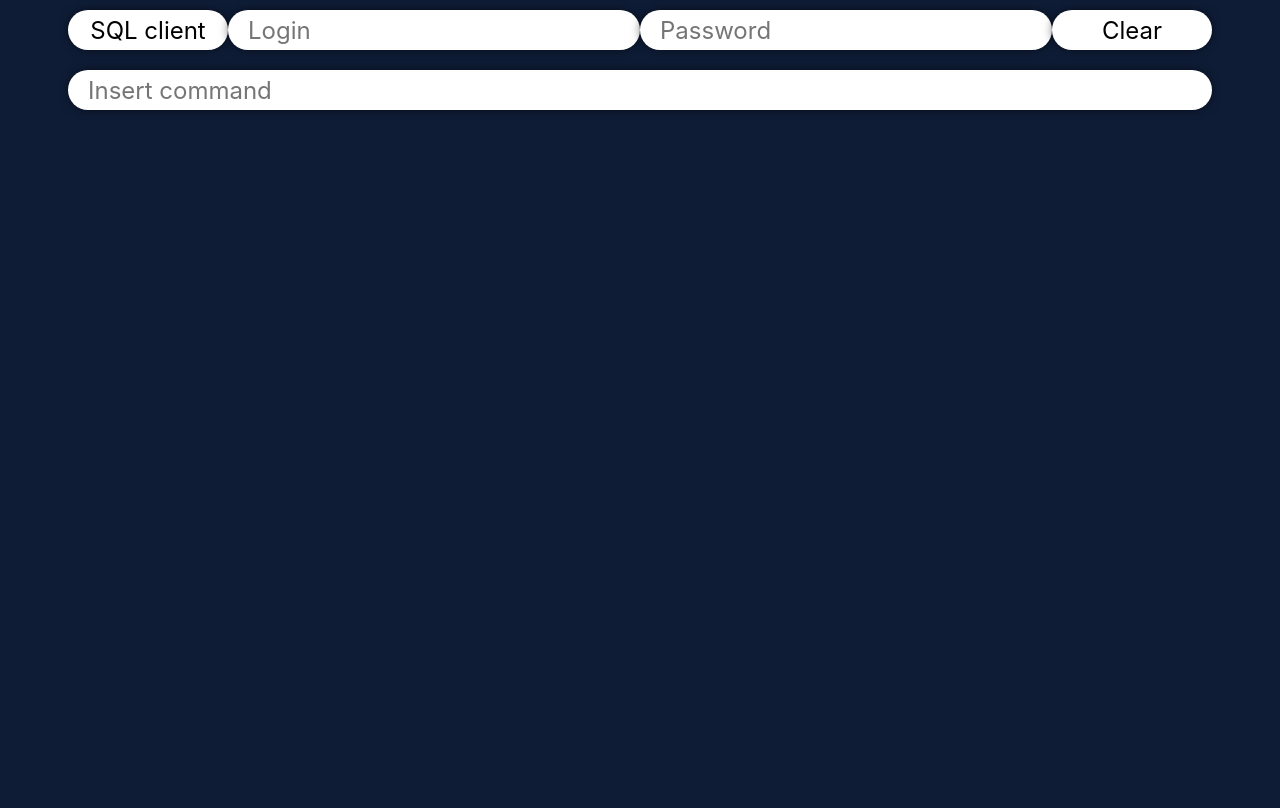
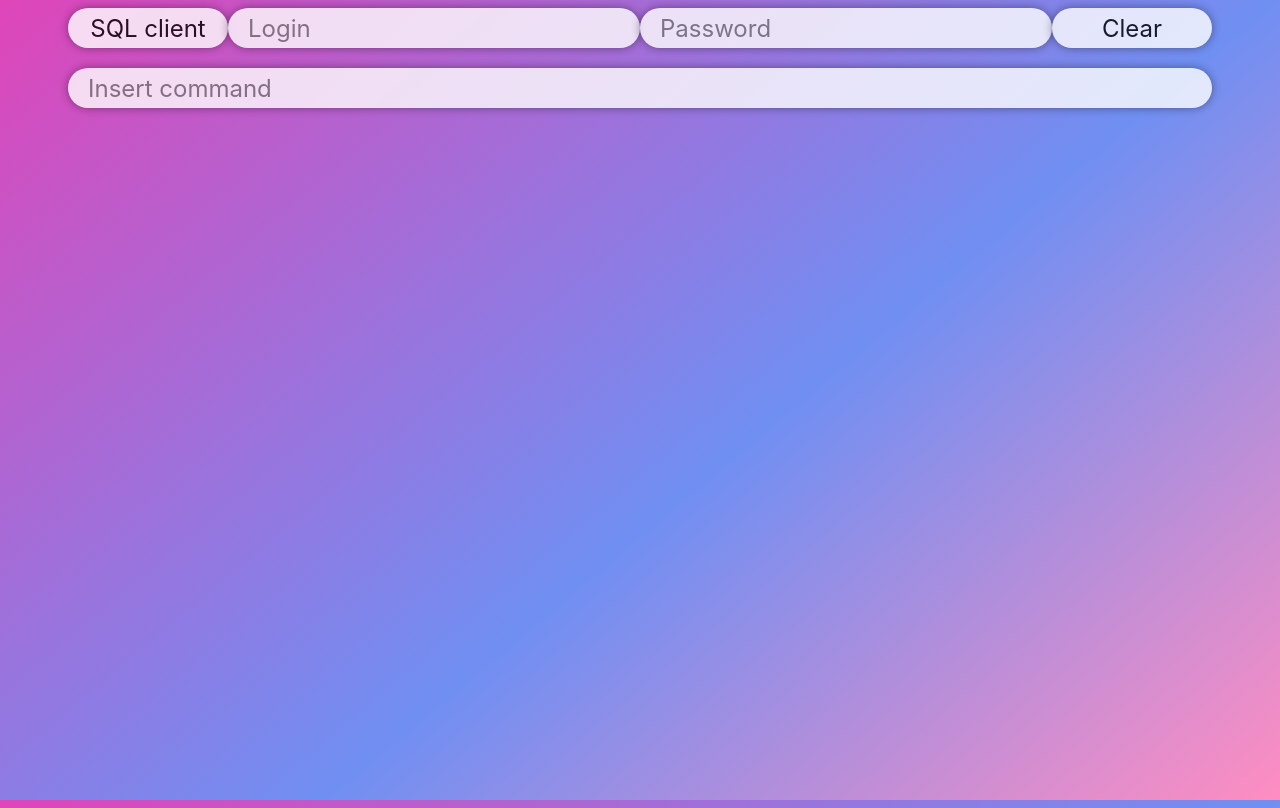
Before and after one commit to mrognor/SQL_WebClient, a plain HTML site: page index.html in a window 1280 px wide. Drawn offline with Linux system fonts and the light colour scheme; a web font is replaced by a local one.

Commit message:
New design

```diff
--- a/styles/style.css
+++ b/styles/style.css
@@ -6,10 +6,14 @@
 html,
 body {
   font: 400 24px "Inter", sans-serif;
-  background-color: #0E1C36;
   border-radius: 32px;
-  margin-top: 5px;
   padding: 0 30px 0 30px;
+  height: 100%;
+}
+
+html {
+  background: rgb(223, 69, 185);
+  background: linear-gradient(140deg, rgb(223, 69, 185) 0%, rgb(112, 143, 242) 57%, rgb(255, 141, 193) 100%);
 }
 
 .header {
@@ -28,6 +32,7 @@ body {
   box-shadow: 0 0 10px rgba(0, 0, 0, 0.5);
   min-width: 160px;
   min-height: 40px;
+  opacity: 80%;
 }
 .header__button {
   background-color: white;
@@ -39,6 +44,7 @@ body {
   box-shadow: 0 0 10px rgba(0, 0, 0, 0.5);
   min-width: 160px;
   min-height: 40px;
+  opacity: 80%;
   cursor: pointer;
 }
 .header__button:hover {
@@ -62,6 +68,7 @@ input {
   box-shadow: 0 0 10px rgba(0, 0, 0, 0.5);
   min-width: 160px;
   min-height: 40px;
+  opacity: 80%;
   box-sizing: border-box;
   padding: 0 20px 0 20px;
   min-width: 160px;
@@ -71,8 +78,9 @@ input {
 }
 
 .output {
+  margin-top: 20px;
   box-shadow: 0 0 10px rgba(0, 0, 0, 0.5);
-  margin-top: 20px;
+  border-radius: 32px;
 }
 .output__command {
   background-color: white;
@@ -84,6 +92,7 @@ input {
   box-shadow: 0 0 10px rgba(0, 0, 0, 0.5);
   min-width: 160px;
   min-height: 40px;
+  opacity: 80%;
   justify-content: left;
   padding: 0 20px 0 20px;
   border-radius: 32px 32px 0 0;
@@ -99,9 +108,10 @@ input {
   box-shadow: 0 0 10px rgba(0, 0, 0, 0.5);
   min-width: 160px;
   min-height: 40px;
+  opacity: 80%;
   justify-content: left;
   padding: 0 20px 0 20px;
-  background-color: #D7F9FF;
+  background-color: #d7e0ff;
   border-radius: 0 0 32px 32px;
   box-shadow: none;
   overflow: auto;
```
